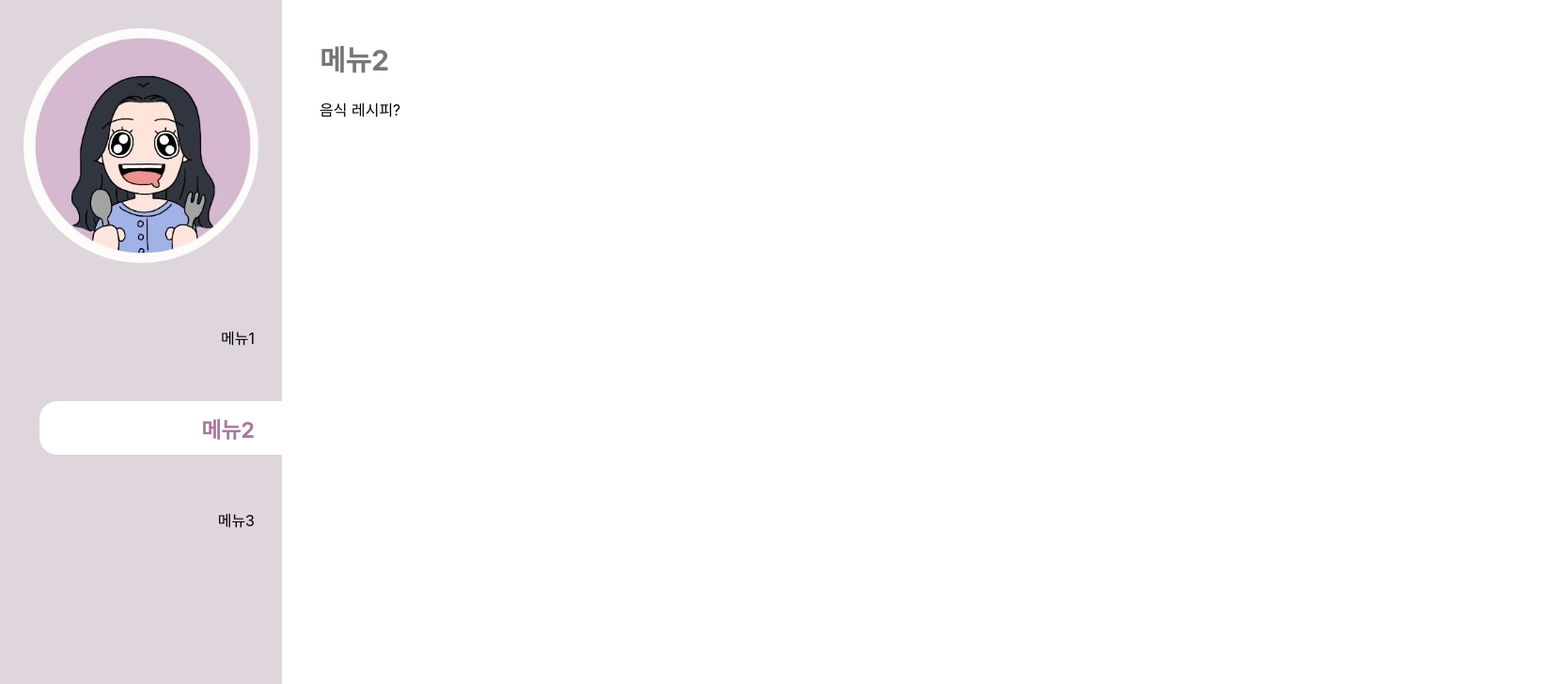
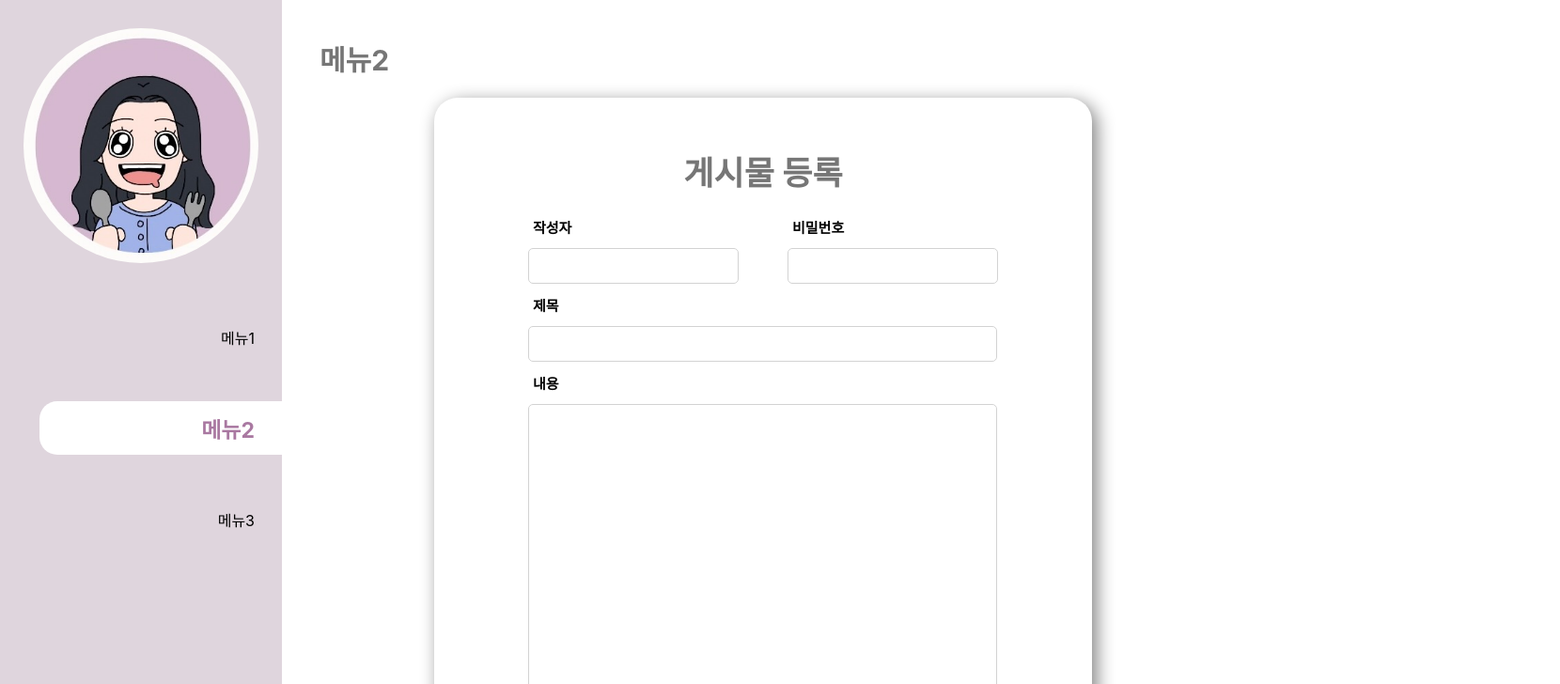
Before and after one commit to isylsy166/studytReact-dashboard, a React (Create React App) app: page / in a window 1280 px wide. Both pictures are taken after a click on the element "메뉴2". Shown: the top 728 px of the page at 94% size, 1660 px wide, since content can reach past the window. Built offline with nearby package versions, Linux system fonts and the light colour scheme.

Commit message:
page boards

```diff
--- a/package.json
+++ b/package.json
@@ -6,6 +6,7 @@
     "@testing-library/jest-dom": "^5.17.0",
     "@testing-library/react": "^13.4.0",
     "@testing-library/user-event": "^13.5.0",
+    "axios": "^1.7.2",
     "react": "^18.3.1",
     "react-canvas-draw": "^1.2.1",
     "react-dom": "^18.3.1",
--- /dev/null
+++ b/src/component/Board/boardList.js
@@ -0,0 +1,12 @@
+
+
+export default function BoardListPage(){
+
+
+
+    return(
+        <>
+            하잉
+        </>
+    );
+}
--- /dev/null
+++ b/src/component/Board/boardStore.js
@@ -0,0 +1,27 @@
+import { createStore } from 'redux';
+
+const initialState = {
+    count: 0,
+    writer: []
+};
+
+
+const reducer = (state = initialState, action) => {
+  switch (action.type) {
+
+    case 'INCREMENT':
+      return { ...state, count: state.count + 1 };
+
+    case 'ADD_BOARD':
+
+
+        return { ...state, boards: [...state.boards, boards] };
+
+    case 'LOAD_BOARDS':
+        return { ...state, boards: action.payload };
+    default:
+      return state;
+  }
+};
+
+export const store = createStore(reducer);
--- /dev/null
+++ b/src/component/Board/createBoard.js
@@ -0,0 +1,117 @@
+import { useState } from "react";
+import { store } from "./boardStore";
+
+export default function CreateBoardPage(){
+
+
+    const [writer, setWriter] = useState("");
+    const [password, setPassword] = useState("");
+    const [title, setTitle] = useState("");
+    const [content, setContent] = useState("");
+
+    const onChangeWriter = (event) => {
+        setWriter(event.target.value);
+    }
+
+    const onChangePassword = (event) => {
+        setPassword(event.target.value);
+    }
+
+    const onChangeTitle = (event) => {
+        setTitle(event.target.value);
+    }
+
+    const onChangeContent = (event) => {
+        setContent(event.target.value);
+    }
+
+    const onClickSave = () => {
+        console.log(`작성자 : ${writer}`);
+        console.log(`비밀번호 : ${password}`);
+        console.log(`제목 : ${title}`);
+        console.log(`내용 : ${content}`);
+
+        store.dispatch({type:'INCREMENT'})
+
+        store.dispatch({
+            type: 'ADD_BOARD',
+            writer: writer,
+            password: password,
+            title: title,
+            content: content
+        });
+
+    }
+
+
+
+    return(
+        <div className='frame'>
+            <div className='col-space-center'>
+                <h1>게시물 등록</h1>
+
+                <div className='row-space w500'>
+                    <div className='col-left'>
+                        <h3>작성자</h3>
+                        <input type='text' className='w200' onChange={onChangeWriter}/>
+                    </div>
+                    <div className='col-left'>
+                        <h3>비밀번호</h3>
+                        <input type='password' className='w200' onChange={onChangePassword}/>
+                    </div>
+                </div>
+
+                <div className='col-left w500'>
+                    <h3>제목</h3>
+                    <input type='text' className='w95p' onChange={onChangeTitle}/>
+                </div>
+
+                <div className='col-left w500'>
+                    <h3>내용</h3>
+                    <textarea className='w95p h300' onChange={onChangeContent}/>
+                </div>
+
+                <div className='col-left w500'>
+                    <h3>주소</h3>
+                    <div className='col-space w500 h130'>
+                        <div className='row-space w230'>
+                            <input className='w80'/>
+                            <button type='button' className='addAddress_button'>우편번호 검색</button>
+                        </div>
+                        <input type='text' className='w95p'/>
+                        <input type='text' className='w95p'/>
+                    </div>
+                </div>
+
+                <div className='col-left w500'>
+                    <h3>유튜브</h3>
+                    <input type='text' className='w95p'/>
+                </div>
+
+                <div className='col-left w500'>
+                    <h3>사진 첨부</h3>
+                    <div className='row-space w300'>
+                        <div className='addImg-button'>+</div>
+                        <div className='addImg-button'>+</div>
+                        <div className='addImg-button'>+</div>
+                    </div>
+                </div>
+
+                <div className='col-left w500'>
+                    <h3>메인 설정</h3>
+                    <div className='row-space w140'>
+                        <p>유튜브</p>
+                        <input type='radio'/>
+                        <p>사진</p>
+                        <input type='radio'/>
+                    </div>
+                </div>
+
+                <button type='button' className='save_button' onClick={onClickSave}>등록하기</button>
+
+
+            </div>
+        </div>
+    );
+
+}
--- a/src/component/ConvasPage/newCanvas.js
+++ b/src/component/ConvasPage/newCanvas.js
@@ -1,9 +1,16 @@
+import { useRef } from "react";
+import CanvasDraw from 'react-canvas-draw';
 
 export default function ConvasPage(){
 
+    const canvasRef = useRef(null);
+
     return(
         <>
-            그림판 페이지
+            <CanvasDraw ref={canvasRef} />
+            <button onClick={() => canvasRef.current.undo()}>되돌리기</button>
+            <button onClick={() => canvasRef.current.eraseAll()}>모두 지우기</button>
+            <button onClick={() => canvasRef.current.getDataURL()}>PNG 이미지로 저장</button>
         </>
     );
 }
--- a/src/component/main/main.js
+++ b/src/component/main/main.js
@@ -1,5 +1,7 @@
 import { useSelector } from 'react-redux';
 import ConvasPage from '../ConvasPage/newCanvas';
+import CreateBoardPage from '../Board/createBoard';
+import BoardListPage from '../Board/boardList';
 
 export default function Main(){
 
@@ -11,8 +13,8 @@ export default function Main(){
             <div className='main-box'>
                 <h1>{text}</h1>
                 {menu_Id === 'menu01' && <ConvasPage/>}
-                {menu_Id === 'menu02' && <p>음식 레시피?</p>}
-                {menu_Id === 'menu03' && <p>뭐만들지.. 게시판?</p>}
+                {menu_Id === 'menu02' && <CreateBoardPage/>}
+                {menu_Id === 'menu03' && <BoardListPage/>}
             </div>
         </>
     )
--- /dev/null
+++ b/src/css/board.css
@@ -0,0 +1,100 @@
+.body-box{
+    width: 100vw;
+    height: 99vh;
+    display: flex;
+    flex-direction: column;
+    align-items: center;
+    justify-content: center;
+}
+
+.frame{
+    width: 700px;
+    height: 900px;
+    border: none;
+    box-shadow: 5px 5px 19px gray;
+    border-radius: 25px;
+    overflow: auto;
+    box-sizing: border-box;
+    padding: 40px 0px;
+}
+
+.frame h1{
+    margin: 12px 5px;
+    font-size: 35px;
+    font-weight: bold;
+    text-align: center;
+}
+
+.frame h3{
+    margin: 12px 5px;
+    font-size: 15px;
+    font-weight: 600;
+}
+
+.frame p{
+    margin-left:10px;
+}
+
+
+.frame input{
+    border: 1px solid lightgray;
+    border-radius: 5px;
+    height: 30px;
+    height: 30px;
+    padding: 3px 11px;
+}
+
+.frame input:focus-visible{
+    outline: none;
+    border: 1px solid #b4d1ff;
+    color: #5b89d2;
+}
+
+.frame button{
+    height: 37px;
+    border: none;
+    border-radius: 5px;
+    box-sizing: border-box;
+    padding: 5px 13px;
+    cursor: pointer;
+}
+
+.frame textarea{
+    border: 1px solid lightgray;
+    border-radius: 5px;
+    height: 30px;
+    height: 30px;
+    padding: 11px 11px;
+    resize: none;
+}
+
+.frame textarea:focus-visible{
+    outline: none;
+    border: 1px solid #b4d1ff;
+    color: #5b89d2;
+}
+
+.addImg-button{
+    border: 2px solid #b4d1ff;
+    width: 80px;
+    height: 80px;
+    border-radius: 15px;
+    color: #b4d1ff;
+    font-size: 49px;
+    text-align: center;
+    box-sizing: border-box;
+    padding: 6px 0px;
+}
+
+.addAddress_button{
+    background-color: black;
+    color: white;
+    width: 120px;
+}
+
+.save_button{
+    background-color: #5b89d2;
+    color: white;
+    width: 100px;
+    height: 41px !important;
+}
--- a/src/css/common-size.css
+++ b/src/css/common-size.css
@@ -1,9 +1,47 @@
+
+
+
+.w50{width: 50px !important;}
+.w80{width: 80px !important;}
+.w100{width: 100px !important;}
+.w130{width: 130px !important;}
+.w140{width: 140px !important;}
+.w200{width: 200px !important;}
+.w230{width: 230px !important;}
+.w300{width: 300px !important;}
+.w400{width: 400px !important;}
+.w500{width: 500px !important;}
+
+.h130{height: 130px !important;}
+.h140{height: 140px !important;}
+.h180{height: 180px !important;}
+.h300{height: 300px !important;}
+
+.w95p{width: 95% !important;}
+.w100p{width: 100% !important;}
 
 .row-space{
     display: flex;
+    justify-content: space-between;
+    align-items: center;
 }
 
 .col-space{
     display: flex;
     flex-direction: column;
+    justify-content: space-between;
 }
+
+.col-space-center{
+    display: flex;
+    flex-direction: column;
+    justify-content: space-between;
+    align-items: center;
+}
+
+
+.col-left{
+    display: flex;
+    flex-direction: column;
+    align-items: flex-start;
+}
--- a/src/css/common.css
+++ b/src/css/common.css
@@ -2,3 +2,4 @@
 @import url(./menu.css);
 @import url(./common-size.css);
 @import url(./main.css);
+@import url(./board.css);
--- a/src/css/main.css
+++ b/src/css/main.css
@@ -1,9 +1,15 @@
 .main-box{
-    min-width: 100%;
+    min-width: 80%;
+    height: 100vh;
+    display: flex;
+    flex-direction: column;
+    align-items: center;
+    box-sizing: border-box;
     padding: 20px 40px;
 }
 
 .main-box h1{
+    width: 100%;
     font-size: 30px;
     color: #767676;
 }
```
Also changed, not shown: 1 other file (tests, documents, lock files or other folders).
